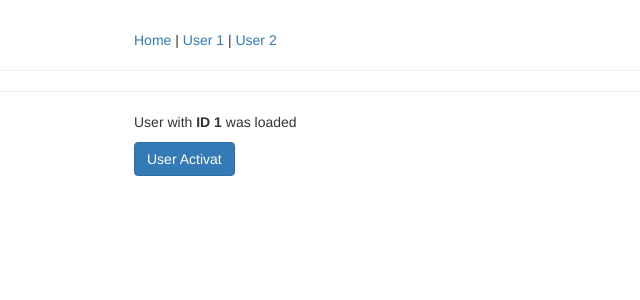
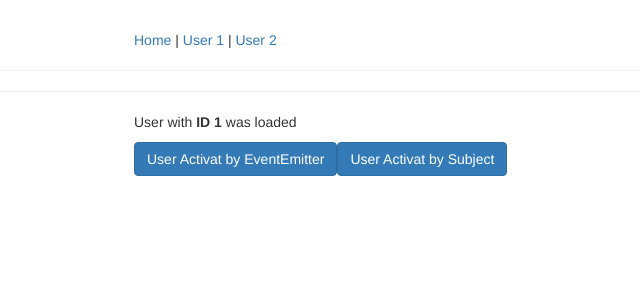
Before and after one commit to waqassadiq/obs-01-start, an Angular app: page /user/1 in a window 1280 px wide. Shown: the top 300 px of the page, without its empty margins (131-771 px from the left). Built offline with nearby package versions, Linux system fonts and the light colour scheme.

Commit message:
using active by using subject, it's recommended way rather then evenEmitter

```diff
--- a/src/app/app.component.ts
+++ b/src/app/app.component.ts
@@ -14,5 +14,9 @@ export class AppComponent implements OnInit {
     this.userService.activatedEmitter.subscribe(didActivate =>{
       this.userActiviated = didActivate;
     });
+
+    this.userService.activatedSubjectEmitter.subscribe(didActivate =>{
+      this.userActiviated = didActivate;
+    });
   }
 }
--- a/src/app/user.service.ts
+++ b/src/app/user.service.ts
@@ -1,6 +1,8 @@
 import { Injectable, EventEmitter } from "@angular/core";
-
+import { Subject } from "rxjs";
 @Injectable({providedIn: 'root'})
 export class UserService{
     activatedEmitter = new EventEmitter<boolean>();
+
+    activatedSubjectEmitter = new Subject<boolean>();
 }
--- a/src/app/user/user.component.html
+++ b/src/app/user/user.component.html
@@ -1,2 +1,3 @@
 <p>User with <strong>ID {{ id }}</strong> was loaded</p>
-<button class="btn btn-primary" (click)="onActivate()"> User Activat</button>
+<button class="btn btn-primary" (click)="onActivate()"> User Activat by EventEmitter</button>
+<button class="btn btn-primary" (click)="onActivateSubject()"> User Activat by Subject</button>
--- a/src/app/user/user.component.ts
+++ b/src/app/user/user.component.ts
@@ -23,4 +23,9 @@ export class UserComponent implements OnInit {
     console.log('onActivate().');
     this.userService.activatedEmitter.emit(true);
   }
+
+  onActivateSubject(){
+    console.log('onActivateSubject().');
+    this.userService.activatedSubjectEmitter.next(true);
+  }
 }
```
